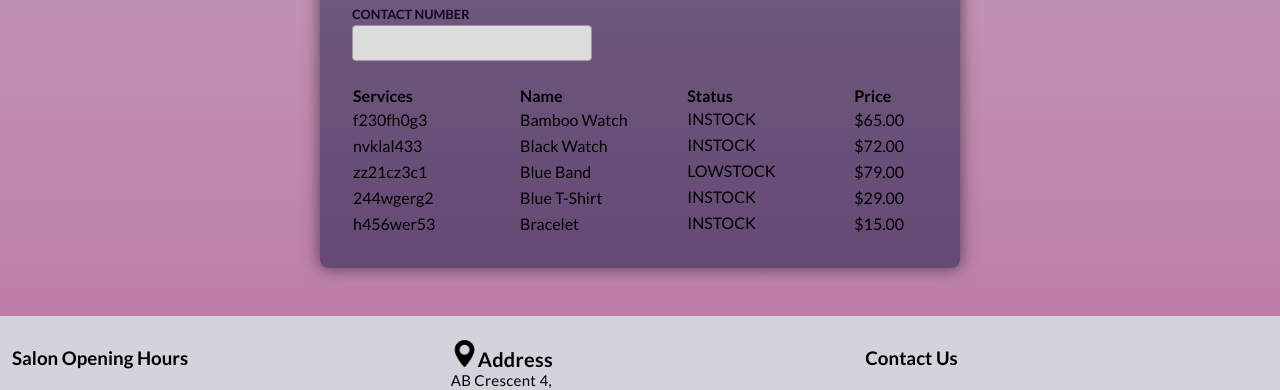
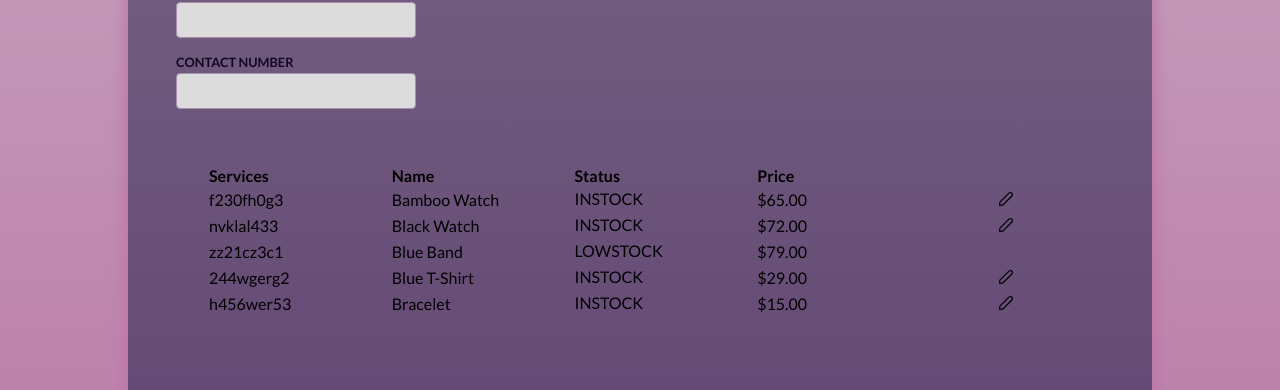
Before and after one commit to Tetsewa/StyleSavvy-Salon-Project, a React (Vite) app: page /MyReservation in a window 1280 px wide. Shown: the part 1151-1541 px from the top of the page. Built offline with nearby package versions, Linux system fonts and the light colour scheme; a web font is replaced by a local one.

Commit message:
Update global.css

```diff
--- a/src/global.css
+++ b/src/global.css
@@ -59,13 +59,13 @@ header h1 {
 }
 
 form {
-  width: 90%;
-  max-width: 40rem;
-  margin: 3rem auto;
-  padding: 2rem;
+  width: 100%;
+  max-width: 65rem;
+  margin: 5rem auto;
+  padding: 3rem;
   background: linear-gradient(180deg, #766583, #654975);
   border-radius: 8px;
-  box-shadow: 0 0 16px 1px rgba(0, 0, 0, 0.5);
+  box-shadow: 0 0 16px 1px rgb(188, 112, 164);
 }
 
 .control,
@@ -179,3 +179,10 @@ fieldset {
   background-color: transparent;
   color: #869999;
 }
+
+.card {
+  background: var(--surface-card);
+  padding: 2rem;
+  border-radius: 10px;
+  margin-bottom: 1rem;
+}
```
